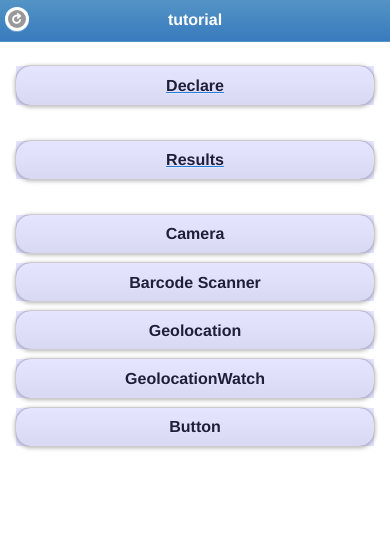
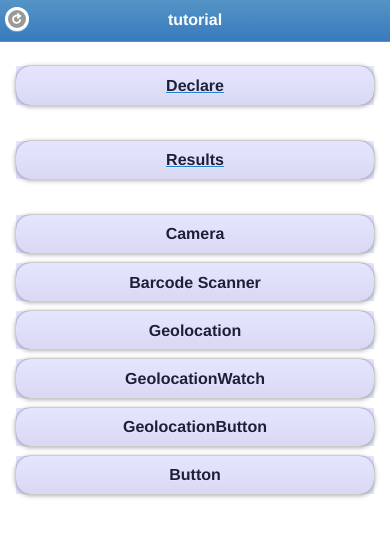
Before and after one commit to ryjaled/building, a plain HTML site: page index.html in a window 390 px wide. Drawn offline with nearby package versions, Linux system fonts and the light colour scheme; some packages are replaced by stand-ins of ours.

```diff
--- a/index.html
+++ b/index.html
@@ -110,6 +110,7 @@
 				<button id="barcodeScanner">Barcode Scanner</button>
 				<button id="geolocationdata">Geolocation</button>
 				<button id="geolocationdatawatch">GeolocationWatch</button>
+				<button id="geolocationdatamap" onclick="initMap()">GeolocationButton</button>
 				<!-- <button id="map-canvas">GeolocationWatch</button> -->
 
 				<div id="geolocationwatch"></div>
@@ -126,7 +127,26 @@
 			</div><!-- /content -->
 		</div><!-- /page -->
 
+<script>
+		function initMap() {
+			var latval = 5.75958;
+			var lngval = -0.22019;
+		  var myLatLng = {lat: latval, lng: lngval};
 
+		  var map = new google.maps.Map(document.getElementById('map'), {
+		    zoom: 15,
+		    center: myLatLng
+		  });
+
+		  var marker = new google.maps.Marker({
+		    position: myLatLng,
+		    map: map,
+		    title: 'Map!'
+		  });
+		}
+</script>
+
+<script src="https://maps.googleapis.com/maps/api/js?key=AIzaSyCrtUsFFUKE_DCSjYwPrpmEPe7ET2EgD-8&callback=initMap"></script>
 			<script src="https://ajax.googleapis.com/ajax/libs/jquery/1.12.4/jquery.min.js"></script>
 			<script type="text/javascript" src="cordova.js"></script>
 			<script type="text/javascript" src="scripts/platformOverrides.js"></script>
```
